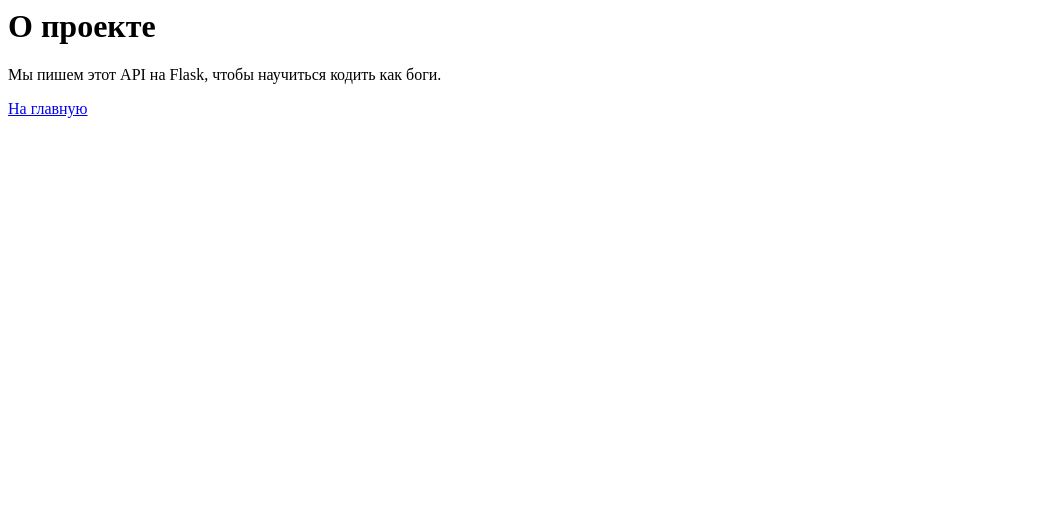
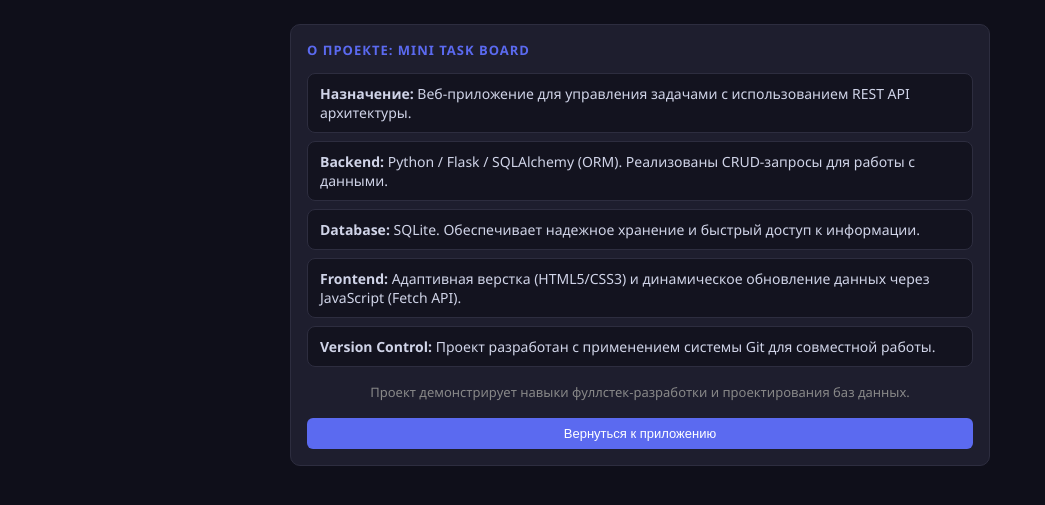
Before and after one commit to yava-code/Mini-Task-Board, a Flask app: page /info in a window 1280 px wide. Shown: the top 505 px of the page, without its empty margins (0-1045 px from the left). Run offline with Flask 3, Linux system fonts and the light colour scheme.

Commit message:
unify design across all pages

```diff
--- a/static/style.css
+++ b/static/style.css
@@ -121,3 +121,13 @@
   .col > button:hover {
     background: #4a59d0;
   }
+
+.col p {
+    font-size: 14px;
+    line-height: 1.6;
+    margin-bottom: 15px;
+}
+
+.board-centered {
+    justify-content: center;
+}
--- a/templates/info.html
+++ b/templates/info.html
@@ -1,3 +1,34 @@
-<h1>О проекте</h1>
-<p>Мы пишем этот API на Flask, чтобы научиться кодить как боги.</p>
-<a href="/">На главную</a>
+<link rel="stylesheet" href="{{ url_for('static', filename='style.css') }}">
+<div class="board">
+  <div class="col" style="max-width: 700px; margin: 0 auto; min-height: auto;">
+    <h2>О проекте: Mini Task Board</h2>
+
+    <div class="cards">
+      <div class="card">
+        <span><strong>Назначение:</strong> Веб-приложение для управления задачами с использованием REST API архитектуры.</span>
+      </div>
+
+      <div class="card">
+        <span><strong>Backend:</strong> Python / Flask / SQLAlchemy (ORM). Реализованы CRUD-запросы для работы с данными.</span>
+      </div>
+
+      <div class="card">
+        <span><strong>Database:</strong> SQLite. Обеспечивает надежное хранение и быстрый доступ к информации.</span>
+      </div>
+
+      <div class="card">
+        <span><strong>Frontend:</strong> Адаптивная верстка (HTML5/CSS3) и динамическое обновление данных через JavaScript (Fetch API).</span>
+      </div>
+
+      <div class="card">
+        <span><strong>Version Control:</strong> Проект разработан с применением системы Git для совместной работы.</span>
+      </div>
+    </div>
+
+    <p style="font-size: 13px; color: #888; margin-top: 15px; text-align: center;">
+      Проект демонстрирует навыки фуллстек-разработки и проектирования баз данных.
+    </p>
+
+    <button onclick="window.location.href='/'">Вернуться к приложению</button>
+  </div>
+</div>
```
Also changed, not shown: templates/contact.html (+18 -3 lines).
